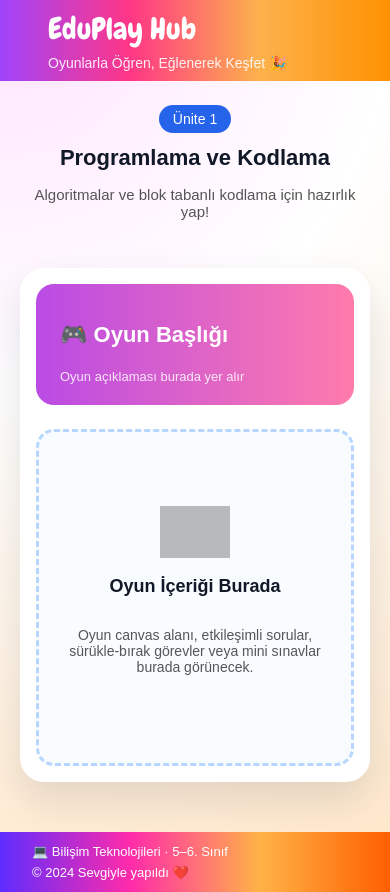
After one commit to bensukrll/EduPlay_Hub, a Flask app: template templates/game.html in a window 390 px wide. The commit adds this page. Run offline with Flask 3, Linux system fonts and the light colour scheme; the template is opened without the code that fills it, so the values that code supplies are empty; grey boxes are pictures that could not be loaded.

Commit message:
Oyun sayfası taslağı eklendi, style-game.css oluşturuldu

```diff
--- /dev/null
+++ b/static/style-game.css
@@ -0,0 +1,161 @@
+/* ============================
+   OYUN SAYFASI – GENEL YAPI
+============================ */
+
+.game-page {
+    max-width: 1200px;
+    margin: 0 auto;
+    padding: 40px 32px 64px;
+}
+
+/* ÜNİTE BAŞLIK BÖLÜMÜ */
+
+.game-unit-header {
+    text-align: center;
+    margin-bottom: 48px;
+}
+
+.game-unit-header .unit-tag {
+    display: inline-flex;
+    padding: 6px 14px;
+    border-radius: 30px;
+    background: #2563eb;
+    color: #fff;
+    font-size: 14px;
+    font-weight: 500;
+}
+
+.game-unit-header h1 {
+    margin: 12px 0 6px;
+    font-size: 28px;
+    font-weight: 600;
+}
+
+.game-unit-header p {
+    font-size: 15px;
+    color: #555;
+}
+
+/* ANA GAME CONTAINER */
+
+.game-container {
+    background: #ffffff;
+    border-radius: 24px;
+    padding: 32px;
+    box-shadow: var(--shadow-soft);
+}
+
+/* OYUN BAŞLIĞI BLOĞU */
+
+.game-header {
+    background: linear-gradient(90deg, #BA4BE4, #FF7BAC);
+    padding: 20px 24px;
+    border-radius: 18px;
+    color: white;
+    margin-bottom: 24px;
+}
+
+.game-header h2 {
+    font-size: 22px;
+    font-weight: 600;
+}
+
+.game-header small {
+    font-size: 13px;
+    opacity: 0.85;
+}
+
+/* OYUN ALANI */
+
+.game-area {
+    border: 3px dashed #B7D6FF;
+    border-radius: 18px;
+    min-height: 55vh;
+    background: #f8fcff;
+    padding: 40px;
+    text-align: center;
+
+    display: flex;
+    flex-direction: column;
+    justify-content: center;
+    align-items: center;
+}
+
+.game-area img {
+    width: 120px;
+    opacity: 0.7;
+}
+
+.game-area h3 {
+    margin-top: 18px;
+    font-size: 22px;
+    font-weight: 600;
+}
+
+.game-area p {
+    margin-top: 12px;
+    max-width: 600px;
+    font-size: 15px;
+    color: #555;
+}
+
+/* ============================
+   RESPONSIVE – TABLET
+============================ */
+
+@media (max-width: 768px) {
+
+    .game-page {
+        padding: 24px 20px 50px;
+    }
+
+    .game-container {
+        padding: 20px;
+    }
+
+    .game-area {
+        padding: 28px;
+        min-height: 45vh;
+    }
+
+    .game-area img {
+        width: 90px;
+    }
+
+    .game-area h3 {
+        font-size: 20px;
+    }
+}
+
+/* ============================
+   RESPONSIVE – TELEFON
+============================ */
+
+@media (max-width: 480px) {
+
+    .game-unit-header h1 {
+        font-size: 22px;
+    }
+
+    .game-container {
+        padding: 16px;
+    }
+
+    .game-area {
+        padding: 20px;
+        min-height: 40vh;
+    }
+
+    .game-area img {
+        width: 70px;
+    }
+
+    .game-area h3 {
+        font-size: 18px;
+    }
+
+    .game-area p {
+        font-size: 14px;
+        max-width: 95%;
+    }
+}
--- /dev/null
+++ b/templates/game.html
@@ -0,0 +1,68 @@
+<!DOCTYPE html>
+<html lang="tr">
+<head>
+    <meta charset="UTF-8">
+    <meta name="viewport" content="width=device-width, initial-scale=1.0">
+    <title>EduPlay Hub – Oyun</title>
+
+    <!-- Ana stil dosyası (ortak tasarım) -->
+    <link rel="stylesheet" href="../static/style.css">
+
+    <!-- Oyun sayfasına özel stil -->
+    <link rel="stylesheet" href="../static/style-game.css">
+</head>
+
+<body>
+    <div class="page">
+
+        <!-- HEADER (index.html ile birebir) -->
+        <header class="top-bar">
+            <div class="top-bar-inner">
+                <div class="logo-text">EduPlay Hub</div>
+                <div class="top-menu">
+                    <span>Oyunlarla Öğren, Eğlenerek Keşfet 🎉</span>
+                </div>
+            </div>
+        </header>
+
+        <!-- ANA OYUN İÇERİK ALANI -->
+        <main class="main game-page">
+
+            <!-- Ünite Başlık Kartı -->
+            <section class="game-unit-header">
+                <span class="unit-tag">Ünite 1</span>
+                <h1>Programlama ve Kodlama</h1>
+                <p>Algoritmalar ve blok tabanlı kodlama için hazırlık yap!</p>
+            </section>
+
+            <!-- Oyun Kapsayıcı Kutu -->
+            <div class="game-container">
+
+                <div class="game-header">
+                    <h2>🎮 Oyun Başlığı</h2>
+                    <small>Oyun açıklaması burada yer alır</small>
+                </div>
+
+                <div class="game-area">
+                    <img src="https://cdn-icons-png.flaticon.com/512/833/833314.png" alt="icon">
+                    <h3>Oyun İçeriği Burada</h3>
+                    <p>
+                        Oyun canvas alanı, etkileşimli sorular, sürükle-bırak görevler veya mini sınavlar burada görünecek.
+                    </p>
+                </div>
+
+            </div>
+
+        </main>
+
+        <!-- FOOTER (index.html ile birebir) -->
+        <footer class="bottom-bar">
+            <div class="bottom-inner">
+                <span class="bottom-left">💻 Bilişim Teknolojileri · 5–6. Sınıf</span>
+                <span class="bottom-right">© 2024 Sevgiyle yapıldı ❤️</span>
+            </div>
+        </footer>
+
+    </div>
+</body>
+</html>
```
Also changed, not shown: static/style.css (line endings or trailing spaces).
